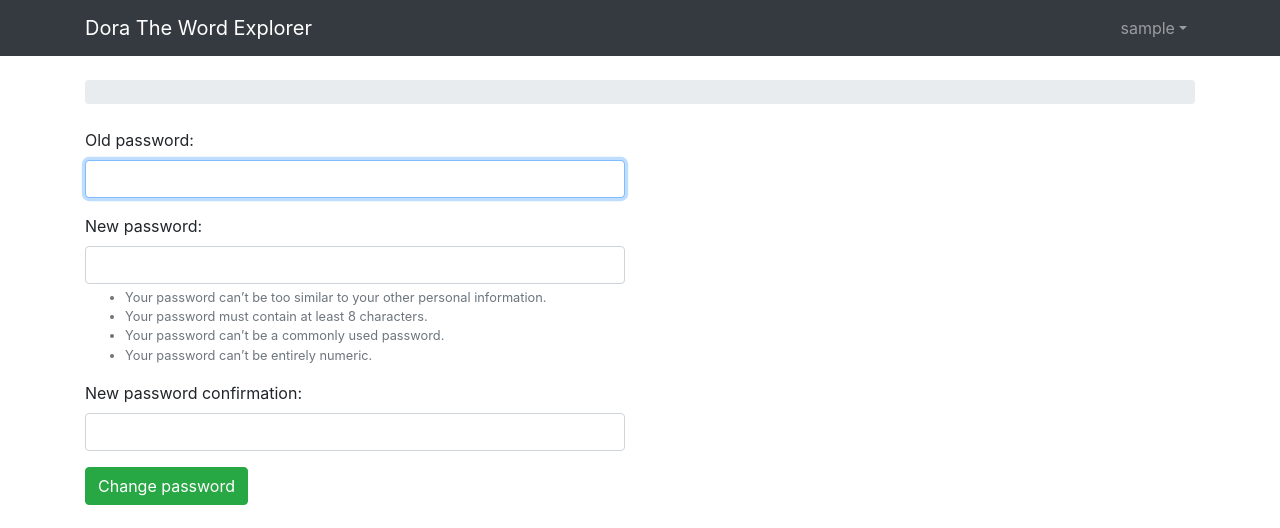
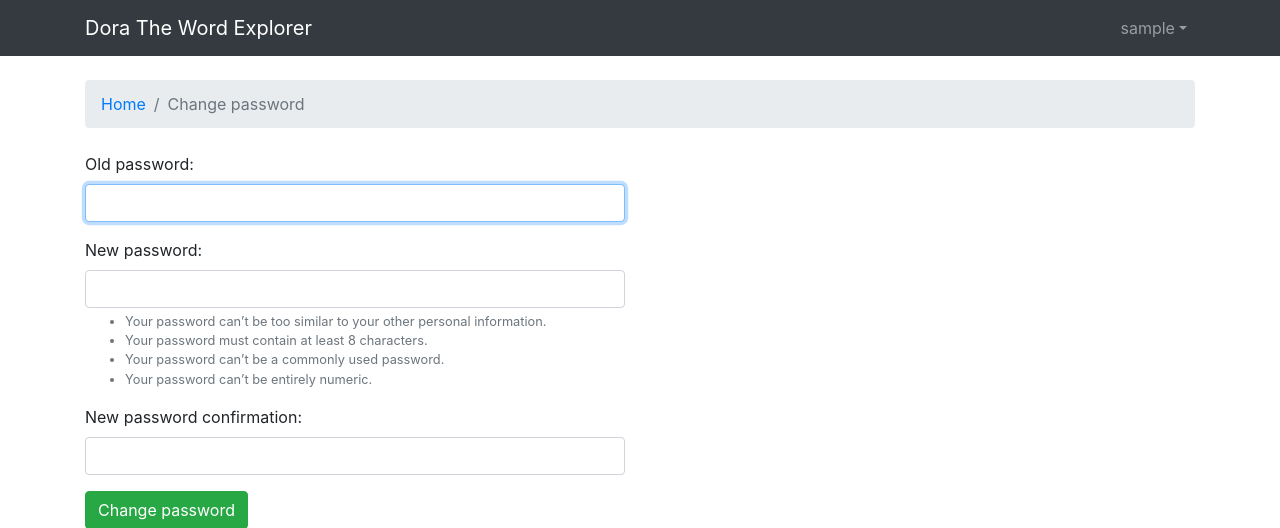
Before and after one commit to Erfi/darvag, a Django app: page /settings/password/ in a window 1280 px wide. Shown: the top 528 px of the page. Run offline with Django 3.2, Linux system fonts and the light colour scheme; the visitor is signed in with stand-in values (Sample User, id 1); some libraries are stand-ins or nearby versions.

Commit message:
Added breadcrumb to change password page.

```diff
--- a/dora/templates/password_change.html
+++ b/dora/templates/password_change.html
@@ -1,6 +1,11 @@
 {% extends 'base.html' %}
 
 {% block title %}Change password{% endblock %}
+
+{% block breadcrumb %}
+    <li class="breadcrumb-item"><a href="{% url 'home' %}">Home</a></li>
+    <li class="breadcrumb-item active">Change password</li>
+{% endblock breadcrumb %}
 
 {% block content %}
     <div class="row">
```
